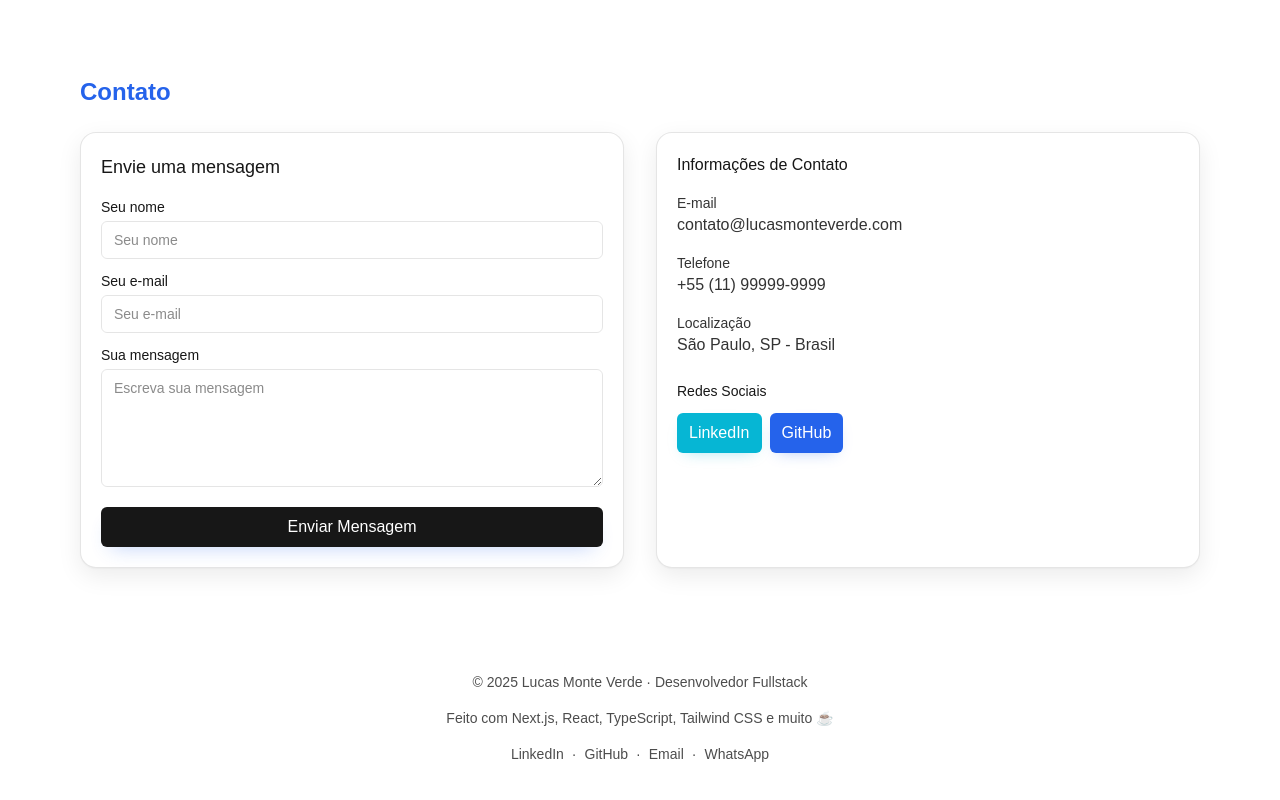
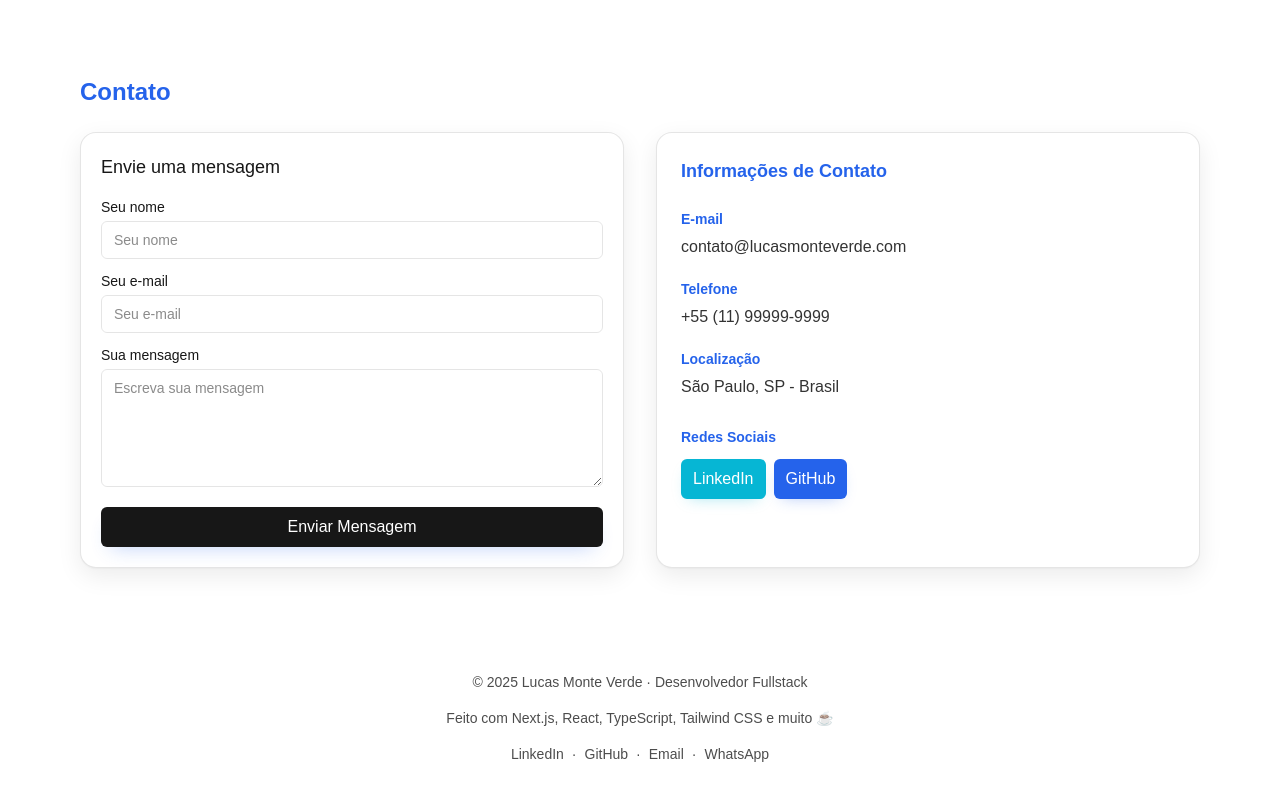
Before and after one commit to offmonte/lucasmonte, a Next.js app: page / in a window 1280 px wide. Shown: the part 3154-3954 px from the top of the page. Built offline with nearby package versions, Linux system fonts and the light colour scheme.

Commit message:
completionId: cgen-caf9a7ef5c91408ca6a378789d95f99a
cgen-caf9a7ef5c91408ca6a378789d95f99a

```diff
--- a/src/components/Contact.tsx
+++ b/src/components/Contact.tsx
@@ -39,26 +39,26 @@ export default function Contact() {
         </form>
 
         {/* Informações */}
-        <div className="card-elevated rounded-2xl border border-black/10 bg-background p-5 shadow-sm dark:border-white/20">
-          <h3 className="font-medium">Informações de Contato</h3>
-          <ul className="mt-4 space-y-4 text-black/80 dark:text-white/80">
+        <div className="card-elevated rounded-2xl border border-black/10 bg-background p-6 shadow-sm dark:border-white/20">
+          <h3 className="text-lg font-bold text-accent">Informações de Contato</h3>
+          <ul className="mt-6 space-y-5">
             <li>
-              <div className="text-sm font-medium">E-mail</div>
-              <a className="hover:underline" href={`mailto:${contatoInfo.email}`}>{contatoInfo.email}</a>
+              <div className="text-sm font-bold text-accent mb-1.5">E-mail</div>
+              <a className="text-base hover:underline text-black/80 dark:text-white/80" href={`mailto:${contatoInfo.email}`}>{contatoInfo.email}</a>
             </li>
             <li>
-              <div className="text-sm font-medium">Telefone</div>
-              <a className="hover:underline" href={`tel:${contatoInfo.phone}`}>{contatoInfo.phone}</a>
+              <div className="text-sm font-bold text-accent mb-1.5">Telefone</div>
+              <a className="text-base hover:underline text-black/80 dark:text-white/80" href={`tel:${contatoInfo.phone}`}>{contatoInfo.phone}</a>
             </li>
             <li>
-              <div className="text-sm font-medium">Localização</div>
-              <span>{contatoInfo.location}</span>
+              <div className="text-sm font-bold text-accent mb-1.5">Localização</div>
+              <span className="text-base text-black/80 dark:text-white/80">{contatoInfo.location}</span>
             </li>
           </ul>
 
-          <div className="mt-6">
-            <div className="text-sm font-medium">Redes Sociais</div>
-            <div className="mt-3 flex flex-wrap gap-2">
+          <div className="mt-7">
+            <div className="text-sm font-bold text-accent mb-3">Redes Sociais</div>
+            <div className="flex flex-wrap gap-2">
               <a className="btn-accent-2 rounded-md px-3 py-2" href={contatoInfo.socialLinks.linkedin} target="_blank" rel="noreferrer">
                 LinkedIn
               </a>
```
